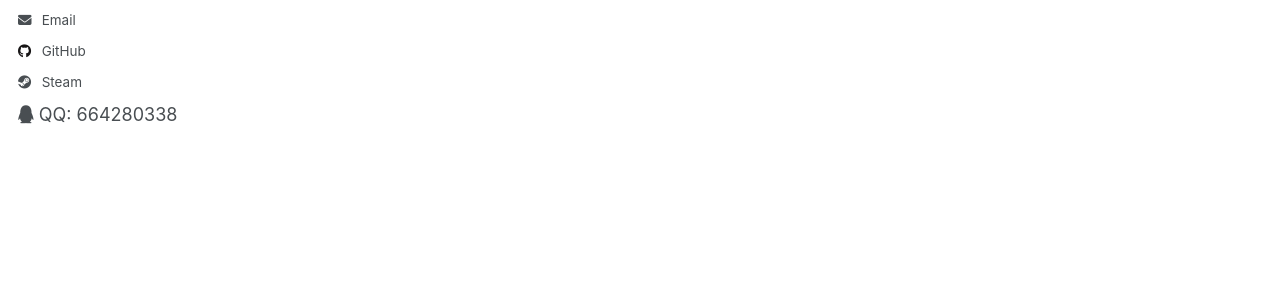
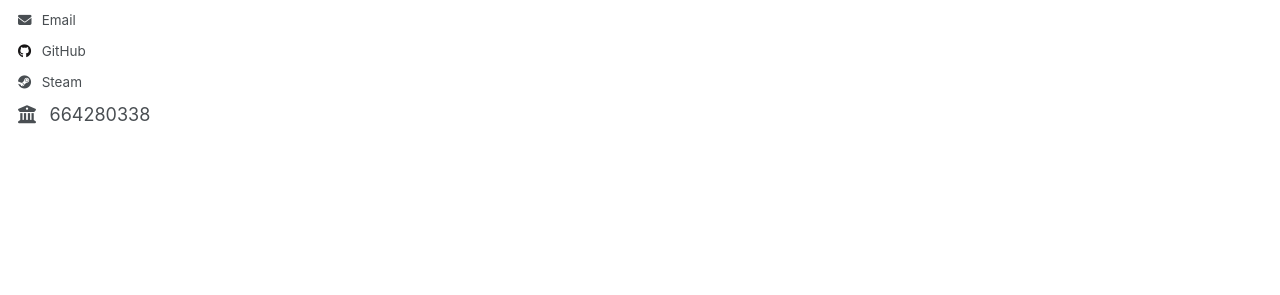
Before and after one commit to imv05/my_info.github.io, a Jekyll site: the page built from _pages/about.md, in a window 1280 px wide. Shown: the part 402-697 px from the top of the page. Built offline with Jekyll 4.4.1, drawn with Linux system fonts in a browser that asks for light colours; a script that is not in the unit is left out.

Commit message:
Update author-profile.html

```diff
--- a/_includes/author-profile.html
+++ b/_includes/author-profile.html
@@ -166,7 +166,7 @@
       <li><a href="https://www.zhihu.com/people/{{ author.zhihu }}"><i class="fab fa-fw fa-zhihu icon-pad-right" aria-hidden="true"></i>Zhihu</a></li>
       {% endif %}
       {% if author.qq %}
-        <i class="fab fa-qq"></i> QQ: {{ site.author.qq }}
+        <i class="fas fa-fw fa-building-columns icon-pad-right" aria-hidden="true"></i>{{ site.author.qq }}
       {% endif %}
     </ul>
   </div>
```
